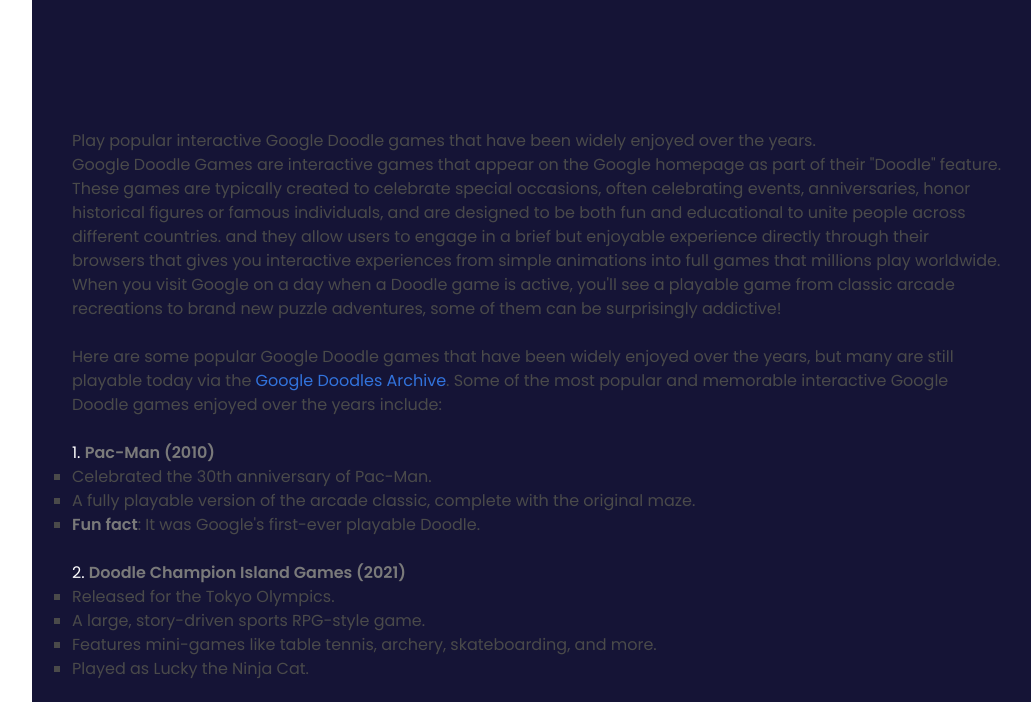
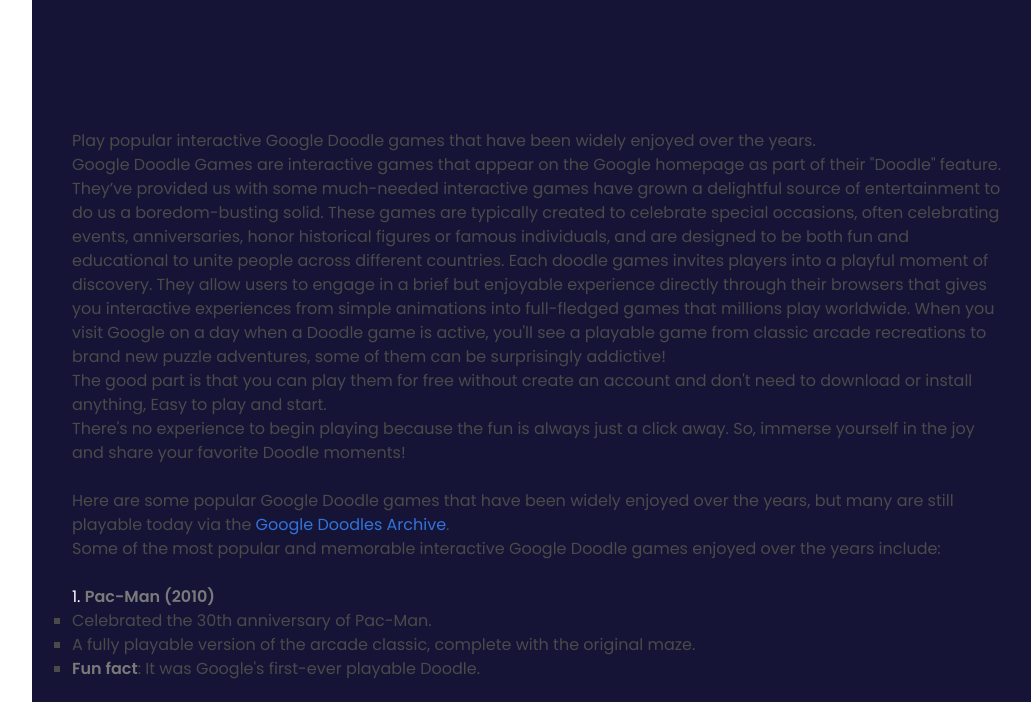
Before and after one commit to pramuwaskito/populardoodlegames.com, a plain HTML site: page index.html in a window 1280 px wide. Shown: the part 1818-2520 px from the top of the page, without its empty margins (238-1269 px from the left). Drawn offline with Linux system fonts and the light colour scheme; a script that the page names is missing.

Commit message:
Update index.html

```diff
--- a/index.html
+++ b/index.html
@@ -601,11 +601,18 @@
 Play popular interactive Google Doodle games that have been widely enjoyed over the years.
 <br>
 Google Doodle Games are interactive games that appear on the Google homepage as part of their "Doodle" feature.
-These games are typically created to celebrate special occasions, often celebrating events, anniversaries, honor historical figures or famous individuals, and are designed to be both fun and educational to unite people across different countries.
-and they allow users to engage in a brief but enjoyable experience directly through their browsers that gives you interactive experiences from simple animations into full games that millions play worldwide.
+They’ve provided us with some much-needed interactive games have grown a delightful source of entertainment to do us a boredom-busting solid.
+These games are typically created to celebrate special occasions, often celebrating events, anniversaries, honor historical figures or famous individuals,
+and are designed to be both fun and educational to unite people across different countries. Each doodle games invites players into a playful moment of discovery.
+They allow users to engage in a brief but enjoyable experience directly through their browsers that gives you interactive experiences from simple animations into full-fledged games that millions play worldwide.
 When you visit Google on a day when a Doodle game is active, you'll see a playable game from classic arcade recreations to brand new puzzle adventures, some of them can be surprisingly addictive!
+<br>
+The good part is that you can play them for free without create an account and don't need to download or install anything, Easy to play and start.
+<br>
+There's no experience to begin playing because the fun is always just a click away. So, immerse yourself in the joy and share your favorite Doodle moments!
 <br><br>
 Here are some popular Google Doodle games that have been widely enjoyed over the years, but many are still playable today via the <a href="https://www.google.com/doodles"> Google Doodles Archive</a>.
+<br>
 Some of the most popular and memorable interactive Google Doodle games enjoyed over the years include:
 <br><br>
 <h4>1. <strong >Pac-Man (2010)</strong></h4>
@@ -672,9 +679,11 @@ Some of the most popular and memorable interactive Google Doodle games enjoyed o
 <li>Play online with friends or random players.</li>
 </ul>
 <br>
-You can play them for free and typically don't need to install anything, Easy to play and start. There's no experience to begin playing!
+They’re interactive games or puzzles that users can solve—and some are so fun and popular people want to play them.
 <br>
-Have you ever tried any of the Google Doodle games? Something fun is always waiting on your screen!
+Over the years, Google Doodles Games inspire us with new interactive adventures that have become a beloved and anticipated feature that brings joy, entertainment, and educational value to users worldwide.
+<br>
+The Popular Google Doodle Games continue to surprise and delight, blending nostalgia with creativity. It seems that Google understands how bored we are, and they’re trying to do us a banish boredom.
 		</div>
 		</div>
 	</div>
```
